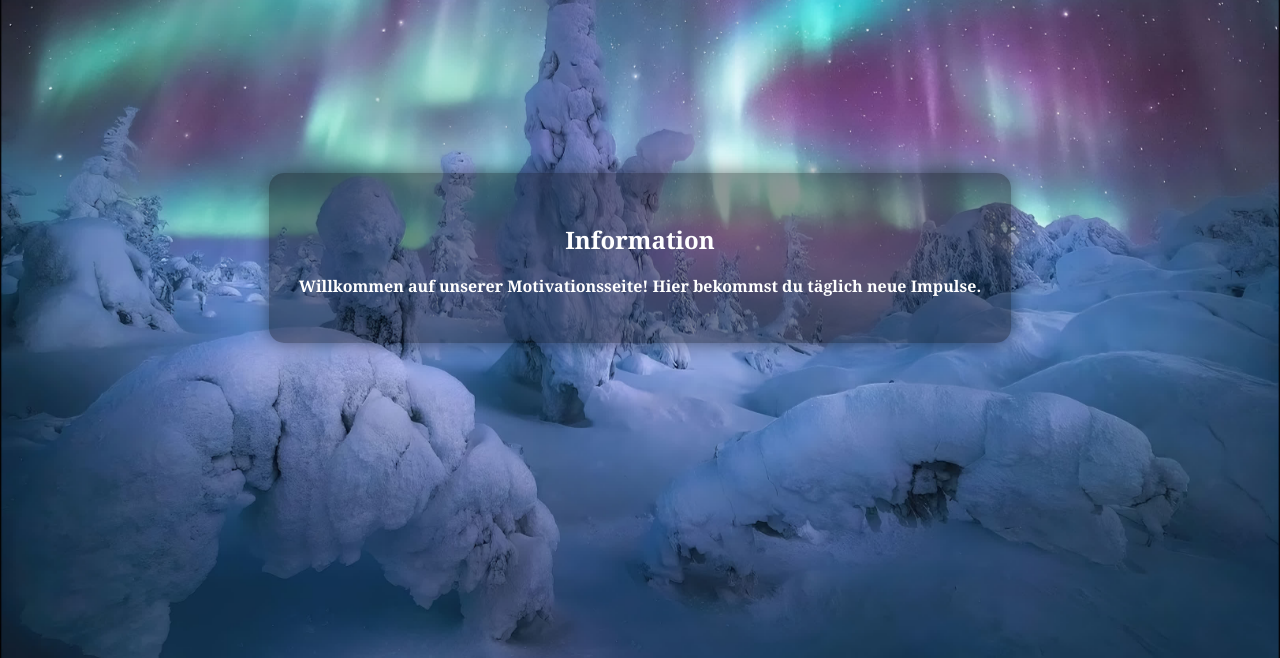
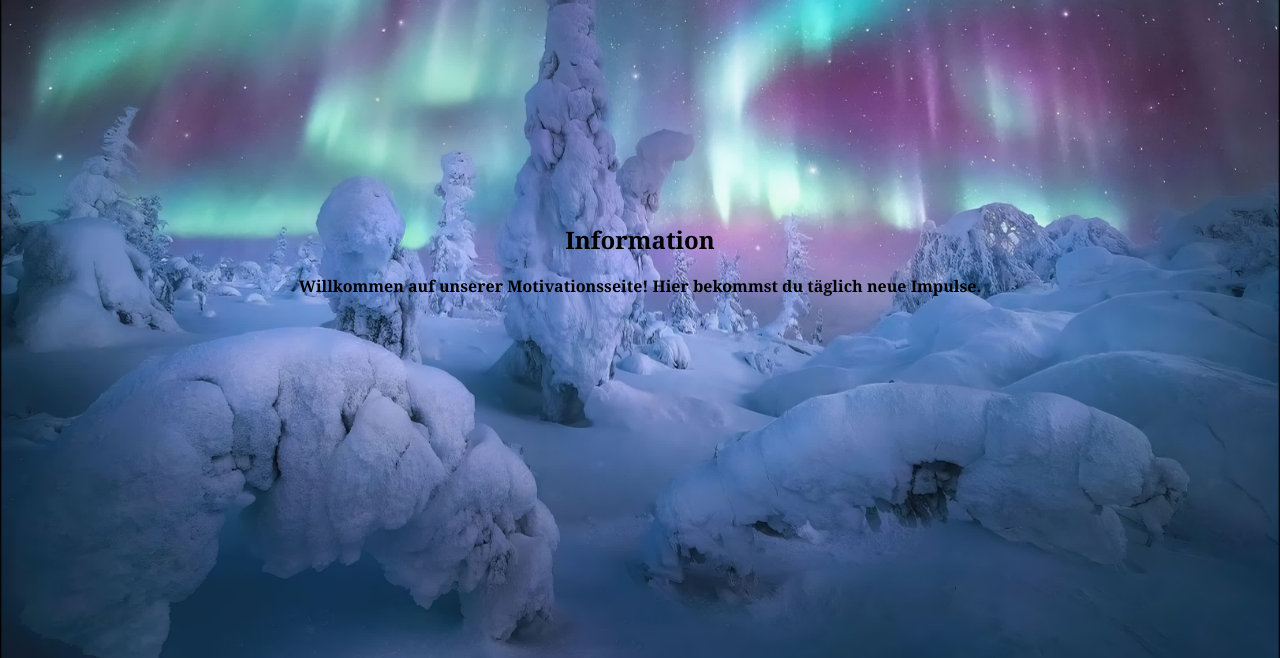
Before and after one commit to Saza1725/index.html, a plain HTML site: page index.html in a window 1280 px wide. Shown: the part 142-800 px from the top of the page. Drawn offline with Linux system fonts and the light colour scheme.

Commit message:
style.css aktualisieren

```diff
--- a/style.css
+++ b/style.css
@@ -1,4 +1,3 @@
-/* BODY UND HINTERGRUND */
 body {
   margin: 0;
   font-family: Georgia, serif;
@@ -34,47 +33,84 @@ body {
   text-decoration: none;
 }
 
-/* HEADER */
+/* HEADER + COUNTDOWN */
 header {
-  margin-top: 15px;
+  margin-top: 30px;
+  display: flex;
+  flex-direction: column;
+  align-items: center;
+  gap: 12px; /* Abstand zwischen den Elementen */
+  background: rgba(255,255,255,0.15); /* leichter Hintergrund */
+  padding: 20px 30px;
+  border-radius: 15px;
+  max-width: 400px;
+  margin-left: auto;
+  margin-right: auto;
 }
-#daytime { font-size: 2em; font-weight: bold; }
-#weekday, #date, #time { font-size: 1.2em; font-weight:bold; }
+
+#daytime {
+  font-size: 2em;
+  font-weight: bold;
+}
+
+#weekday, #date, #time {
+  font-size: 1.3em;
+  font-weight: bold;
+}
+
 #yearCountdown {
-  margin-top: 10px;
-  padding: 8px 12px;
+  font-size: 1.2em;
+  font-weight: bold;
+  color: black;
+  padding: 10px 15px;
   background: rgba(255,255,255,0.5);
   border-radius: 10px;
-  display: inline-block;
-  font-weight:bold;
-  color:black;
+  margin-top: 10px;
 }
 
 /* BUTTONS UND TEXT */
-#buttons { margin-top: 20px; }
+#buttons {
+  margin-top: 25px;
+  display: flex;
+  justify-content: center;
+  gap: 15px;
+}
 button {
-  margin: 5px;
+  margin: 0;
   padding: 10px 15px;
   background: rgba(0,0,0,0.5);
   color: white;
   border: none;
   border-radius: 6px;
   font-weight:bold;
+  cursor: pointer;
 }
 button:disabled { opacity: 0.4; }
+
+#timeButtonsText {
+  margin-top: 20px;
+  font-size: 1.2em;
+  font-weight: bold;
+}
 
 #dailyMotivationText {
   margin-top: 15px;
   font-size: 1.4em;
   font-weight:bold;
   color:black;
+  animation: blink 1.5s infinite;
+}
+
+@keyframes blink {
+  0%,50%,100% {opacity:1;}
+  25%,75% {opacity:0.2;}
 }
 
 /* INFO OVERLAY */
 .overlay {
   position: fixed;
   inset: 0;
-  background: url('Polar.jpg') center/cover fixed; /* Polar sichtbar */
+  background: url('Polar.jpg') center/cover fixed; /* nur Hintergrund sichtbar */
   display: flex;
   justify-content: center;
   align-items: center;
@@ -82,54 +118,88 @@ button:disabled { opacity: 0.4; }
 }
 
 #infoContent {
-  background: rgba(0,0,0,0.4); /* leicht dunkler, transparent für bessere Lesbarkeit */
+  background: rgba(255,255,255,0.0); /* transparent */
   padding: 30px;
   border-radius: 15px;
   max-width: 80%;
   text-align: center;
-  font-weight: bold;
-  color: white; /* Text gut sichtbar */
-  cursor: pointer; /* zeigt klickbar */
-  box-shadow: 0 0 20px rgba(0,0,0,0.5);
+  font-weight:bold;
+  cursor: pointer; /* klickbar, schließt Overlay */
 }
 
 .slideIn {
   animation: slideDown 0.8s ease-out forwards;
 }
-
 @keyframes slideDown {
   0% { transform: translateY(-150%); opacity:0; }
   100% { transform: translateY(0); opacity:1; }
 }
 
-/* PERSONAL & ARCHIV OVERLAY */
-#personalOverlay, #archiveOverlay {
-  background: url('Polar.jpg') center/cover fixed;
-}
-
-/* PERSONAL BEREICH */
+/* PERSÖNLICHER BEREICH */
 #personalOverlay {
   position: fixed;
   inset:0;
+  background: url('Polar.jpg') center/cover fixed;
   display:none;
   overflow-y:auto;
   padding:30px 20px;
 }
-#personalHeader { display:flex; justify-content:space-between; font-size:1.8em; font-weight:bold; margin-bottom:20px; }
+#personalHeader {
+  display:flex;
+  justify-content:space-between;
+  font-size:1.8em;
+  font-weight:bold;
+  margin-bottom:20px;
+}
 #personalContent { font-weight:bold; }
 .personalSection { margin-bottom:20px; }
-.archiveItem, .note, .quoteBox { font-weight:bold; background: rgba(255,255,255,0.85); padding:10px; border-radius:10px; margin-bottom:10px; }
+.archiveItem, .note, .quoteBox {
+  font-weight:bold;
+  background: rgba(255,255,255,0.85);
+  padding:10px;
+  border-radius:10px;
+  margin-bottom:10px;
+}
 
 /* ARCHIV */
 #archiveOverlay {
   position: fixed;
   inset: 0;
+  background: url('Polar.jpg') center/cover fixed;
   display:none;
   padding:30px 20px;
   overflow-y:auto;
 }
-#archiveHeader { display:flex; justify-content:space-between; font-size:1.8em; font-weight:bold; margin-bottom:20px; }
-#monthsContainer { display:flex; flex-wrap:wrap; gap:10px; margin-bottom:20px; }
-#monthsContainer button { padding:10px 15px; font-size:1em; border-radius:8px; border:none; background-color:#007acc; color:white; cursor:pointer; }
+#archiveHeader {
+  display:flex;
+  justify-content:space-between;
+  font-size:1.8em;
+  font-weight:bold;
+  margin-bottom:20px;
+}
+#monthsContainer {
+  display:flex;
+  flex-wrap:wrap;
+  gap:10px;
+  margin-bottom:20px;
+}
+#monthsContainer button {
+  padding:10px 15px;
+  font-size:1em;
+  border-radius:8px;
+  border:none;
+  background-color:#007acc;
+  color:white;
+  cursor:pointer;
+}
 #monthDetail { margin-top:20px; }
-#backBtn { display:none; padding:8px 12px; border:none; border-radius:6px; background-color:#ff7f50; color:white; cursor:pointer; margin-bottom:15px; }
+#backBtn {
+  display:none;
+  padding:8px 12px;
+  border:none;
+  border-radius:6px;
+  background-color:#ff7f50;
+  color:white;
+  cursor:pointer;
+  margin-bottom:15px;
+}
```
